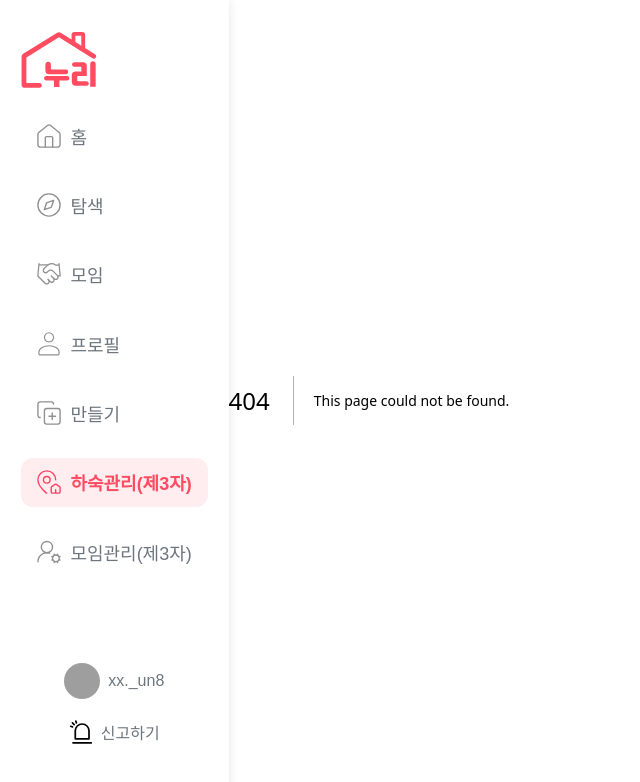
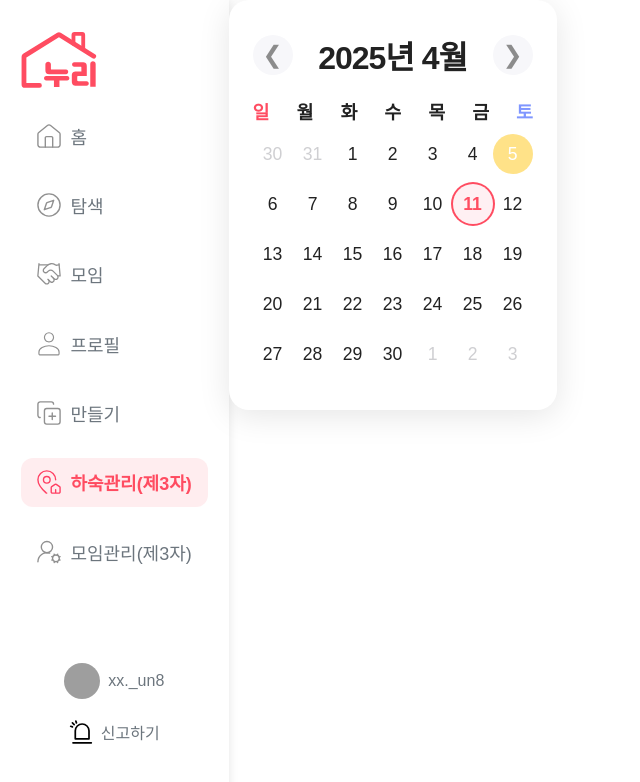
Before and after one commit to Team-Solvit/Nuri-Client, a Next.js app: page /boarding/third-party/home in a window 1280 px wide. Before the commit this address had no page. Shown: the top 782 px of the page, without its empty margins (0-640 px from the left). Built offline with nearby package versions, Linux system fonts and the light colour scheme; grey boxes are pictures that could not be loaded.

Commit message:
feat(#16) :: 제3자 하숙관리 자세히 보기 모달 완성

```diff
--- /dev/null
+++ b/src/app/boarding/third-party/home/page.tsx
@@ -0,0 +1,10 @@
+import Calendar from "@/components/ui/third-party/Calendar";
+import * as S from "./style";
+
+export default function BoardingHomePage() {
+  return (
+    <div>
+      <Calendar />
+    </div>
+  );
+}
--- /dev/null
+++ b/src/components/ui/third-party/Calendar.tsx
@@ -0,0 +1,131 @@
+'use client'
+
+import React from "react";
+import styled from "@emotion/styled";
+
+const days = ["일", "월", "화", "수", "목", "금", "토"];
+const prevMonth = [30, 31];
+const thisMonth = Array.from({ length: 30 }, (_, i) => i + 1);
+const nextMonth = [1, 2, 3];
+const today = 11;
+
+export default function Calendar() {
+  return (
+    <Container>
+      <Header>
+        <NavBtn aria-label="이전 달">❮</NavBtn>
+        <Month>2025년 4월</Month>
+        <NavBtn aria-label="다음 달">❯</NavBtn>
+      </Header>
+      <DaysRow>
+        {days.map((d, i) => (
+          <Day key={d} color={i === 0 ? "#ff4c61" : i === 6 ? "#7f96ff" : "#222"}>{d}</Day>
+        ))}
+      </DaysRow>
+      <DatesGrid>
+        {prevMonth.map((d) => (
+          <DateCell key={"prev-" + d} faded>{d}</DateCell>
+        ))}
+        {thisMonth.map((d) => (
+          <DateCell
+            key={d}
+            highlight={d === 5}
+            today={d === today}
+          >
+            {d}
+          </DateCell>
+        ))}
+        {nextMonth.map((d) => (
+          <DateCell key={"next-" + d} faded>{d}</DateCell>
+        ))}
+      </DatesGrid>
+    </Container>
+  );
+}
+
+const Container = styled.div`
+  background: #fff;
+  border-radius: 20px;
+  box-shadow: 0 6px 32px 0 rgba(0,0,0,0.10);
+  width: 100%;
+  max-width: 420px;
+  padding: 32px 24px 36px 24px;
+  margin: 0 auto;
+  position: relative;
+  @media (max-width: 500px) {
+    padding: 16px 4px 20px 4px;
+    max-width: 100vw;
+  }
+`;
+const Header = styled.div`
+  display: flex;
+  align-items: center;
+  justify-content: space-between;
+  margin-bottom: 20px;
+`;
+const Month = styled.div`
+  font-family: 'S-Core-Dream', sans-serif;
+  font-size: 2rem;
+  font-weight: 700;
+  color: #222;
+  letter-spacing: -1px;
+`;
+const NavBtn = styled.button`
+  background: #f7f7fa;
+  border: none;
+  border-radius: 50%;
+  width: 40px;
+  height: 40px;
+  font-size: 1.5rem;
+  color: #8c8c8c;
+  cursor: pointer;
+  transition: background 0.2s, color 0.2s;
+  display: flex;
+  align-items: center;
+  justify-content: center;
+  &:hover {
+    background: #ff4c61;
+    color: #fff;
+  }
+`;
+const DaysRow = styled.div`
+  display: flex;
+  justify-content: space-between;
+  margin-bottom: 10px;
+`;
+const Day = styled.div<{ color: string }>`
+  font-family: 'S-Core-Dream', sans-serif;
+  font-size: 1.15rem;
+  font-weight: 600;
+  color: ${({ color }) => color};
+  letter-spacing: -0.5px;
+`;
+const DatesGrid = styled.div`
+  display: grid;
+  grid-template-columns: repeat(7, 1fr);
+  gap: 10px 0;
+`;
+const DateCell = styled.div<{ faded?: boolean; highlight?: boolean; today?: boolean }>`
+  font-family: 'S-Core-Dream', sans-serif;
+  font-size: 1.1rem;
+  color: ${({ faded, highlight, today }) =>
+    highlight ? '#fff' : today ? '#ff4c61' : faded ? '#cfcfd2' : '#222'};
+  background: ${({ highlight, today }) =>
+    highlight ? '#ffe288' : today ? '#fff0f3' : 'none'};
+  border-radius: ${({ highlight, today }) =>
+    highlight || today ? '50%' : '0'};
+  width: 40px;
+  height: 40px;
+  display: flex;
+  align-items: center;
+  justify-content: center;
+  margin: 0 auto;
+  font-weight: ${({ today }) => (today ? 700 : 500)};
+  box-shadow: ${({ today }) => (today ? '0 0 0 2px #ff4c61' : 'none')};
+  transition: background 0.2s, color 0.2s, box-shadow 0.2s;
+  cursor: ${({ faded }) => (faded ? 'default' : 'pointer')};
+  &:hover {
+    background: ${({ faded, highlight, today }) =>
+    faded || highlight || today ? undefined : '#f7f7fa'};
+  }
+`;
```
Also changed, not shown: src/app/boarding/home/page.tsx (deleted, +0 -7 lines), src/app/boarding/third-party/page.tsx (+3 -9 lines), src/components/ui/third-party/Popup.tsx (+4 -3 lines), src/components/ui/third-party/RoomDetail.tsx (+133 -8 lines), src/app/boarding/third-party/home/style.ts (renamed from src/app/boarding/home/style.ts).
